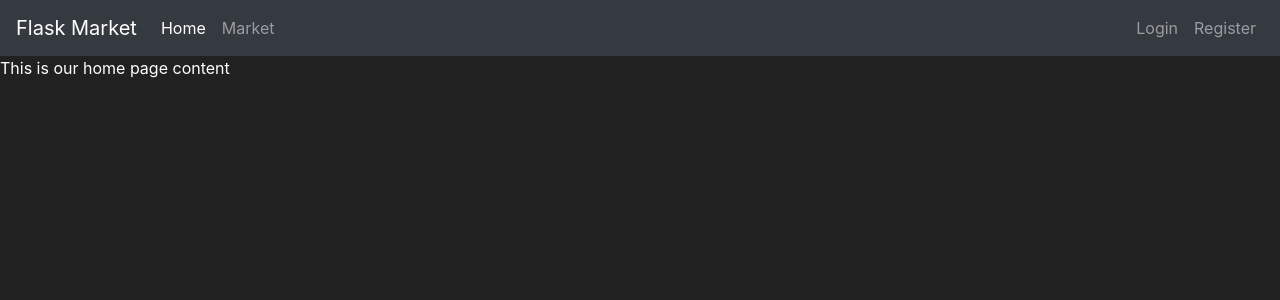
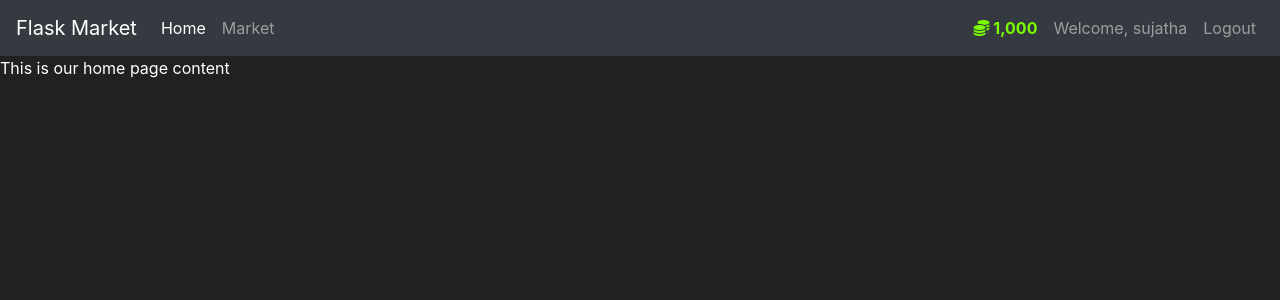
Before and after one commit to sujatha-m/Flask-Market-app, a Flask app: page / in a window 1280 px wide. Shown: the top 300 px of the page. Run offline with Flask 2, Linux system fonts and the light colour scheme; a user stored in the database is signed in; some libraries are stand-ins or nearby versions.

Commit message:
Implemented user authentication

```diff
--- a/market/models.py
+++ b/market/models.py
@@ -13,6 +13,13 @@ class User(db.Model, UserMixin):
     password_hash = db.Column(db.String(length=60), nullable=False)
     budget = db.Column(db.Integer(), nullable=False, default= 1000)
     items = db.relationship('Item', backref='owned_user', lazy=True)
+
+    @property
+    def prettier_budget(self):
+        if len(str(self.budget)) >= 4:
+            return f'{str(self.budget)[:-3]},{str(self.budget)[-3:]}'
+        else:
+            return f"{self.budget}$"
 
     @property
     def password(self):
--- a/market/templates/base.html
+++ b/market/templates/base.html
@@ -7,7 +7,7 @@
 
     <!-- Bootstrap CSS -->
     <link rel="stylesheet" href="https://cdn.jsdelivr.net/npm/bootstrap@4.5.3/dist/css/bootstrap.min.css" integrity="sha384-TX8t27EcRE3e/ihU7zmQxVncDAy5uIKz4rEkgIXeMed4M0jlfIDPvg6uqKI2xXr2" crossorigin="anonymous">
-
+    <link rel="stylesheet" href="https://cdnjs.cloudflare.com/ajax/libs/font-awesome/6.1.1/css/all.min.css" integrity="sha512-KfkfwYDsLkIlwQp6LFnl8zNdLGxu9YAA1QvwINks4PhcElQSvqcyVLLD9aMhXd13uQjoXtEKNosOWaZqXgel0g==" crossorigin="anonymous" referrerpolicy="no-referrer" />
     <title>
         {% block title %}
         {% endblock  %}
@@ -28,6 +28,23 @@
                   <a class="nav-link" href="{{url_for('market_page')}}">Market</a>
               </li>
           </ul>
+          {% if current_user.is_authenticated %}
+          <ul class="navbar-nav">
+            <li class="nav-item">
+              <a class="nav-link" style="color:lawngreen; font-weight:bold">
+                <i class="fa-solid fa-coins "></i>
+                {{ current_user.prettier_budget }}
+              </a>
+          </li>
+            <li class="nav-item">
+              <a class="nav-link">Welcome, {{ current_user.username}}</a>
+          </li>
+            <li class="nav-item">
+                <a class="nav-link" href="#">Logout</a>
+            </li>
+         </ul>
+
+          {% else %}
           <ul class="navbar-nav">
             <li class="nav-item">
                 <a class="nav-link" href="{{url_for('login_page')}}">Login</a>
@@ -36,6 +53,8 @@
                 <a class="nav-link" href="{{url_for('register_page')}}">Register</a>
             </li>
          </ul>
+        {% endif %}
+
         </div>
       </nav>
 
```
Also changed, not shown: market/market.db. Lines whose indentation alone changed are shown as unchanged.
